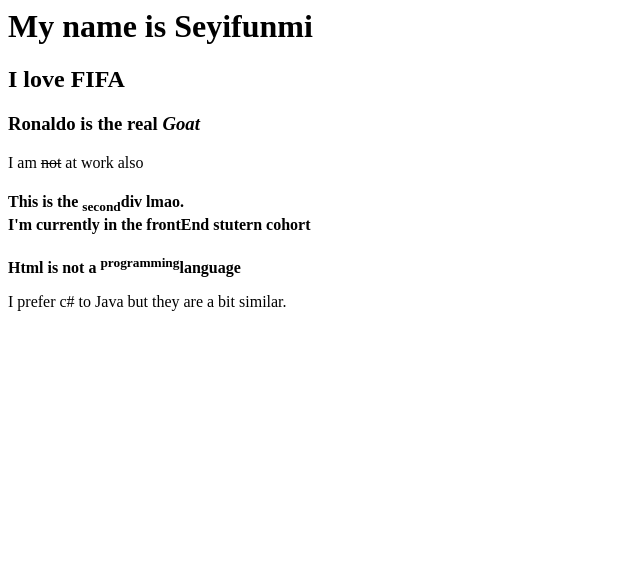
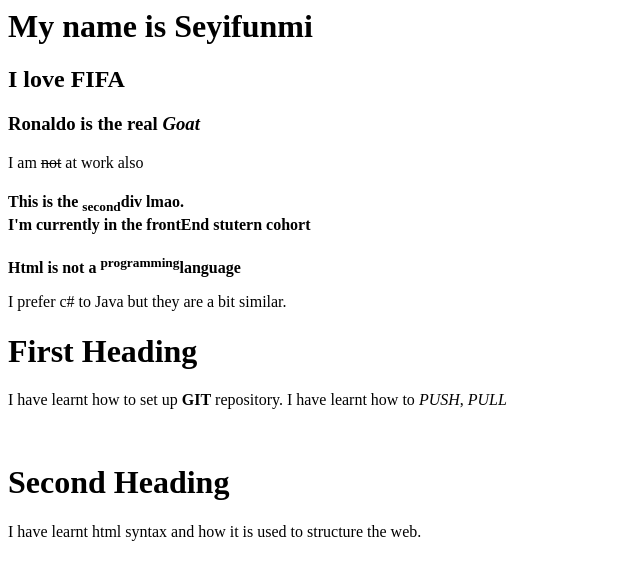
Before and after one commit to seyifunmiadem/stutern, a plain HTML site: page frontEnd/index.html in a window 1280 px wide. Shown: the whole page, without its empty margins (0-640 px from the left). Drawn offline with Linux system fonts and the light colour scheme.

Commit message:
Assignment Added

```diff
--- a/frontEnd/index.html
+++ b/frontEnd/index.html
@@ -1,8 +1,8 @@
 <html lang="en">
   <head>
-    <meta charset="UTF-8">
-    <meta http-equiv="X-UA-Compatible" content="IE=edge">
-    <meta name="viewport" content="width=device-width, initial-scale=1.0">
+    <meta charset="UTF-8" />
+    <meta http-equiv="X-UA-Compatible" content="IE=edge" />
+    <meta name="viewport" content="width=device-width, initial-scale=1.0" />
     <title>FrontEnd Work</title>
   </head>
   <body>
@@ -13,12 +13,25 @@
       <p>I am <del>not</del> at work also</p>
     </div>
     <div>
-        <h4>This is the <sub>second</sub>div lmao. <br/> I'm currently in the frontEnd stutern cohort </h4>
+      <h4>
+        This is the <sub>second</sub>div lmao. <br />
+        I'm currently in the frontEnd stutern cohort
+      </h4>
       <b>Html is not a <sup>programming</sup>language</b>
+      <p>I prefer c# to Java but they are a bit similar.</p>
+    </div>
+
+    <!--Assignment-->
+    <div>
+      <!--What i have learnt so far...-->
+      <h1>First Heading</h1>
       <p>
-            I prefer c# to Java but they are a bit similar.
+        I have learnt how to set up <b>GIT</b> repository. I have learnt how to
+        <em>PUSH</em>, <em>PULL</em>
       </p>
-
+      <br />
+      <h1>Second Heading</h1>
+      <p>I have learnt html syntax and how it is used to structure the web.</p>
     </div>
   </body>
 </html>
```
Lines whose indentation alone changed are shown as unchanged.
